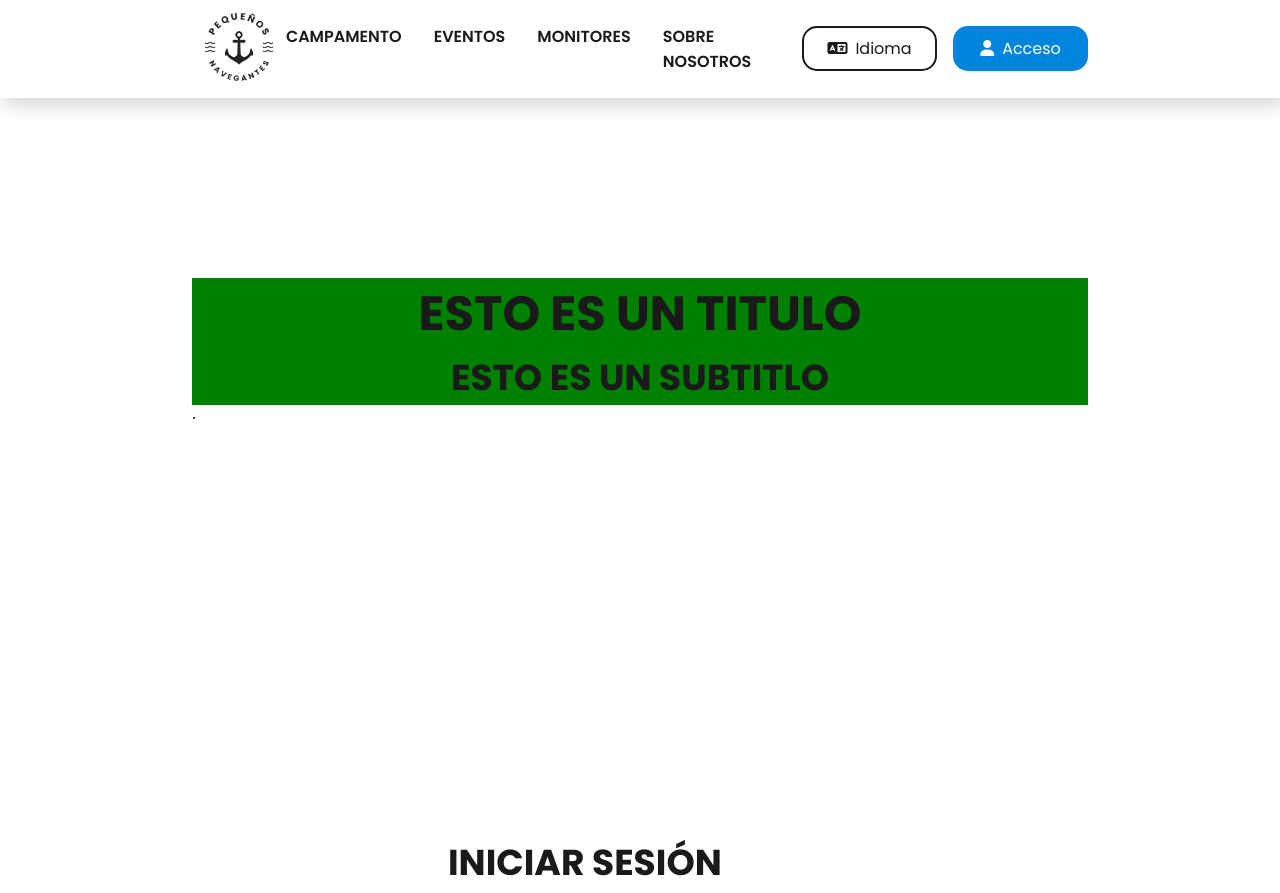
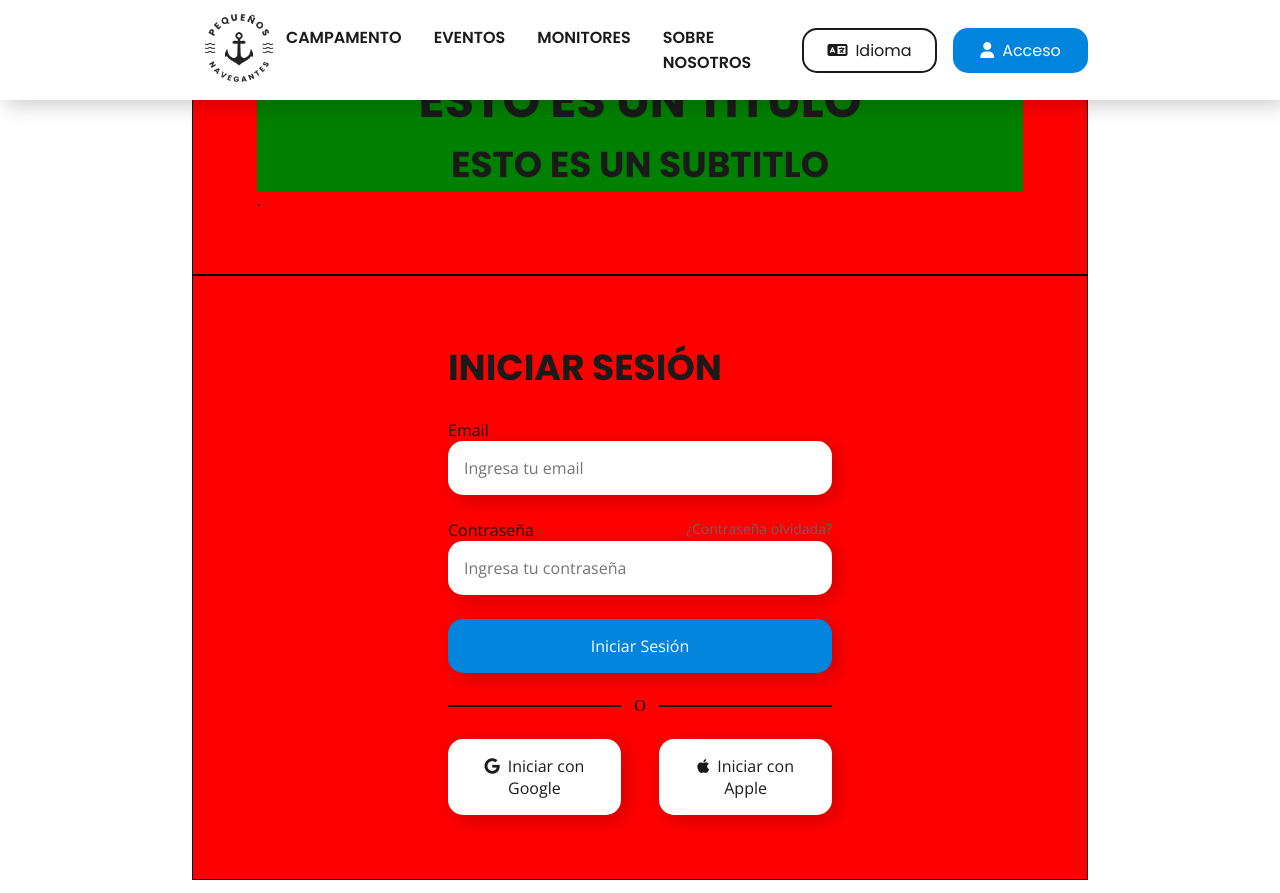
Before and after one commit to Astaarr/PequenosNavegantes, a plain HTML site: page app/frontend/recursos.html in a window 1280 px wide. Shown: the top 893 px of the page. Drawn offline with nearby package versions, Linux system fonts and the light colour scheme.

Commit message:
formulario terminado

```diff
--- a/app/frontend/css/style.css
+++ b/app/frontend/css/style.css
@@ -9,13 +9,16 @@
 
 :root {
     /* COLORES */
+    --main: #0184DC;
+    --second: #071528;
+
     --blanco: #fff;
     --negro: #1a1a1a;
     --gris: #222;
 
-    --main: #0184DC;
-    --second: #071528;
+
     --disable: #666666;
+    --error: #FF4444;
 
     /* RADIO */
     --radio: 15px;
@@ -58,6 +61,7 @@ h3{
 p, a, span, i, li, input, button, label {
     font-family: "Open Sans", sans-serif;
     font-size: 1em;
+    font-weight: 400;
     text-decoration: none;
     list-style: none;
     color: var(--negro);
@@ -73,7 +77,7 @@ a::after {
     left: 0;
     width: 0;
     height: 2px;
-    background-color: var(--negro);
+    background-color: currentColor;
     transition: 0.3s ease width;
 }
 a:hover::after {
@@ -100,6 +104,10 @@ a:hover::after {
 .btn:hover{
     transform: scale(0.95);
 }
+.btn i{
+    margin-right: 8px;
+    font-size: 1em;
+}
 
 
 /*//////////////////////////////////////////////////
@@ -107,11 +115,13 @@ a:hover::after {
 //////////////////////////////////////////////////*/
 header{
     width: 100%;
-    max-height: 100px;
+    height: 100px;
+    position: fixed;
+    top: 0;
     background-color: var(--blanco);
     box-shadow: var(--sombra);
-    z-index: 200;
-    position: fixed;
+    z-index: 100;
+    transition: top 0.3s ease-in-out;
 }
 header .navbar{
     display: flex;
@@ -160,13 +170,8 @@ header .navbar .actions{
 header .navbar .actions button{
     width: 135px;
     font-family: "Poppins", sans-serif;
-    font-weight: regular;
-    font-size: 1em;
     transition: 0.3s ease box-shadow;
 
-}
-header .btn i{
-    margin-right: 8px;
 }
 header .navbar .actions button:hover{
     box-shadow: 5px 5px 15px #0184DC;
@@ -193,15 +198,18 @@ header .btn-second{
 //////////////////////////////////////////////////*/
 section{
     margin: 0 auto;
-    margin-bottom: 64px;
-    padding-top: 100px;
+    padding: 64px;
+
+
     display: flex;
     flex-direction: column;
     align-items: center;
     justify-content: center;
+
     width: 70vw;
-    height: 600px;
-    /* background-color: red; */
+    height: fit-content;
+    background-color: red;
+    border: 1px solid black;
 }
 
 section .title{
@@ -232,26 +240,25 @@ form .field{
     flex-direction: column;
     width: 100%;
 }
-.field input{
+.field input, .field .btn{
     width: 100%;
 
     border: none;
     padding: 1em;
     border-radius: var(--radio);
     box-shadow: var(--sombra);
-    font-family: "Open Sans", sans-serif;
-    font-size: 1em;
 }
-.field label{
-    font-family: "Open Sans", sans-serif;
-    font-size: 1em;
-}
+
 
 /* ELEMENTOS EN LINEA */
 .field .inline{
     display: flex;
     flex-direction: row;
     justify-content: space-between;
+}
+.field .question{
+    color: var(--disable);
+    font-size: 14px;
 }
 
 
@@ -262,7 +269,8 @@ form .field{
     justify-content: space-between;
     position: relative;
 }
-.field .separador::before,.separador::after{
+.field .separador::before,
+.field .separador::after{
     content: "";
     width: 45%;
     height: 2px;
@@ -270,6 +278,9 @@ form .field{
     background-color: var(--negro);
 }
 
+.field .inline>button{
+    width: 45%;
+}
 
 /*/////////////////////////////////////////////////////////////////////////////////////////////////
 //RESPONSIVE MÓVIL
@@ -277,6 +288,9 @@ form .field{
 @media screen and (max-width: 1024px) {
 
     /* HEADER */
+    header{
+        height: 80px;
+    }
     header .navbar{
         max-width: 85vw;
         width: 100%;
--- a/app/frontend/recursos.html
+++ b/app/frontend/recursos.html
@@ -61,7 +61,7 @@
                 <div class="field">
                     <div class="inline">
                         <label for="contra">Contraseña</label>
-                        <a href="">¿Contraseña olvidada?</a>
+                        <a href="" class="question">¿Contraseña olvidada?</a>
                     </div>
                     <input type="password" name="contra" id="contra" placeholder="Ingresa tu contraseña" tabindex="2">
                 </div>
@@ -72,6 +72,13 @@
 
                 <div class="field">
                     <div class="separador">O</div>
+                </div>
+
+                <div class="field">
+                    <div class="inline">
+                        <button class="btn btn-second"><i class="fa-brands fa-google"></i>Iniciar con Google</button>
+                        <button class="btn btn-second"><i class="fa-brands fa-apple"></i>Iniciar con Apple</button>
+                    </div>
                 </div>
 
 
--- a/app/frontend/recursos.js
+++ b/app/frontend/recursos.js
@@ -1,9 +1,10 @@
 ////////////////////////////////////////
-// MENU HAMBURGUESA
+// HEADER
 ////////////////////////////////////////
 const openMenu = document.querySelector('.open-menu');
 const closeMenu = document.querySelector('.close-menu');
 const menu = document.getElementById("menu");
+const header = document.querySelector("header");
 
 
 openMenu.addEventListener('click', function() {
@@ -19,3 +20,16 @@ closeMenu.addEventListener('click', function() {
     menu.style.right = "-500px";
 
 });
+
+let lastScrollTop = 0;
+window.addEventListener("scroll", () => {
+    let scrollTop = window.scrollY || document.documentElement.scrollTop;
+
+    if (scrollTop > lastScrollTop) {
+        header.style.top = "-100px";
+    } else {
+        header.style.top = "0";
+    }
+
+    lastScrollTop = scrollTop;
+});
```
